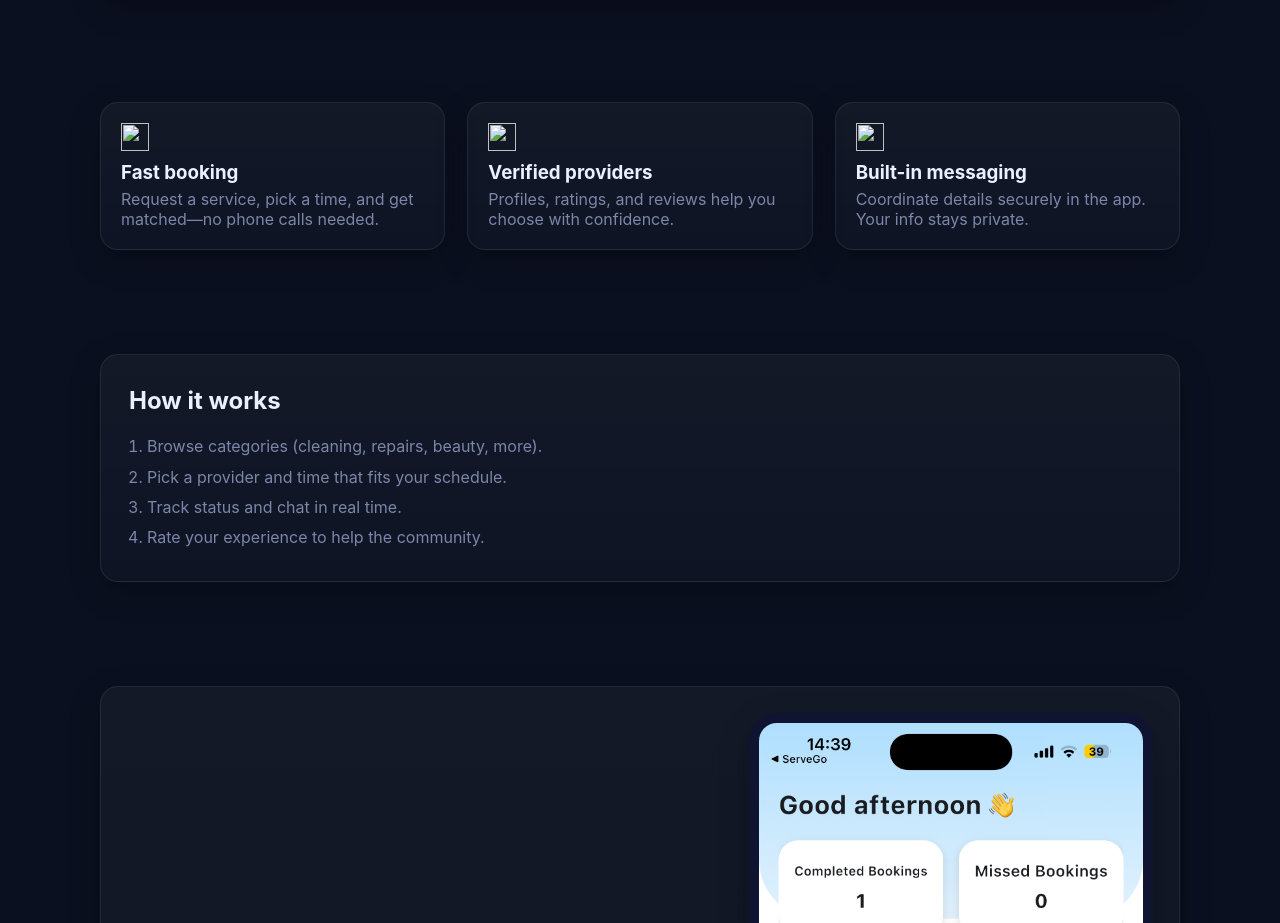
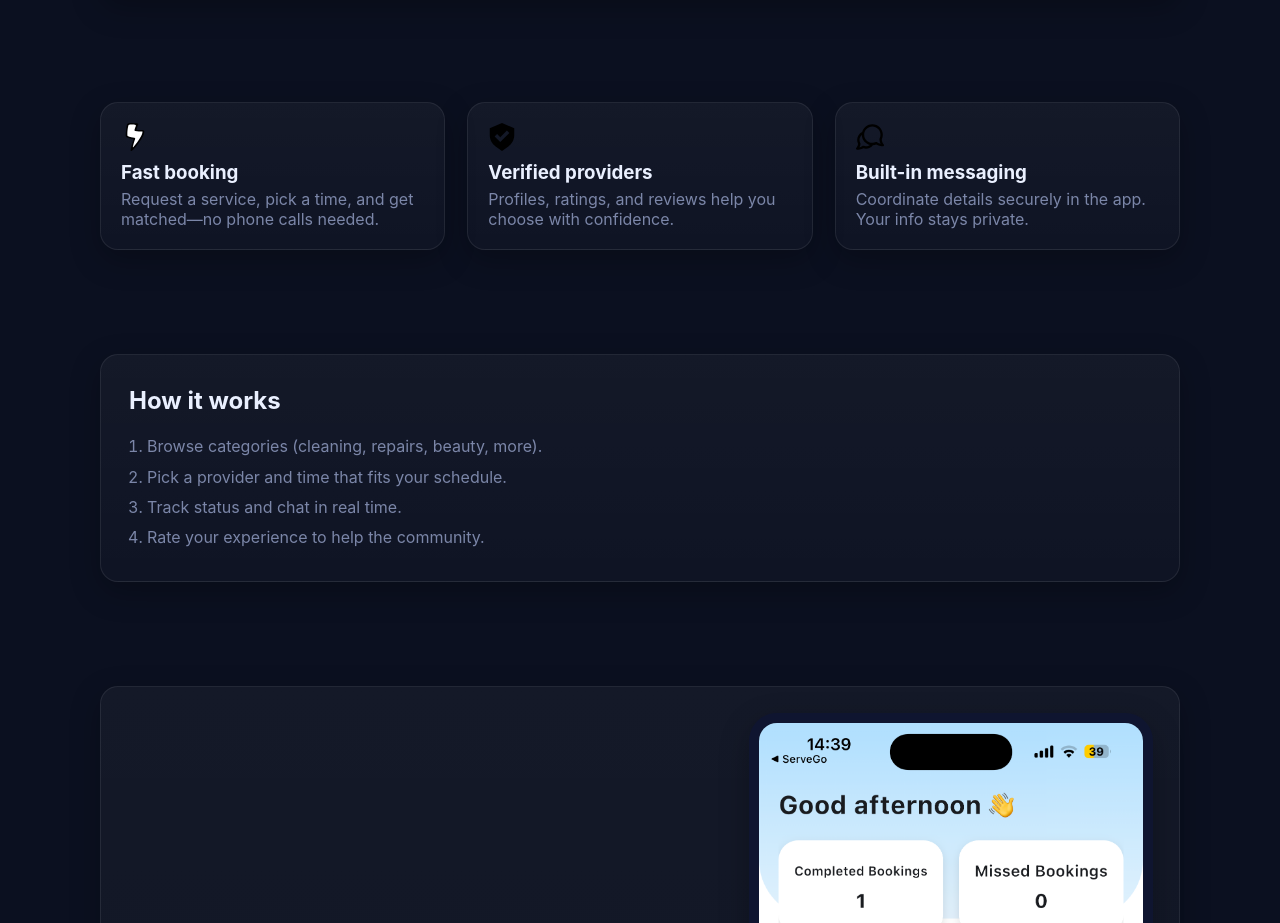
Before and after one commit to joe-createin/servego-website, a plain HTML site: page index.html in a window 1280 px wide. Shown: the part 1200-2123 px from the top of the page. Drawn offline with Linux system fonts and the light colour scheme.

Commit message:
Update index.html

```diff
--- a/index.html
+++ b/index.html
@@ -122,17 +122,17 @@
   <section id="features" class="container section">
     <div class="grid" style="grid-template-columns:repeat(3,minmax(0,1fr))">
       <div class="feature card">
-        <img src="assets/icons/bolt.svg" alt="" width="28" height="28">
+        <img src="assets/bolt.svg" alt="" width="28" height="28">
         <h3>Fast booking</h3>
         <p>Request a service, pick a time, and get matched—no phone calls needed.</p>
       </div>
       <div class="feature card">
-        <img src="assets/icons/shield.svg" alt="" width="28" height="28">
+        <img src="assets/shield.svg" alt="" width="28" height="28">
         <h3>Verified providers</h3>
         <p>Profiles, ratings, and reviews help you choose with confidence.</p>
       </div>
       <div class="feature card">
-        <img src="assets/icons/chat.svg" alt="" width="28" height="28">
+        <img src="assets/chat.svg" alt="" width="28" height="28">
         <h3>Built-in messaging</h3>
         <p>Coordinate details securely in the app. Your info stays private.</p>
       </div>
```
